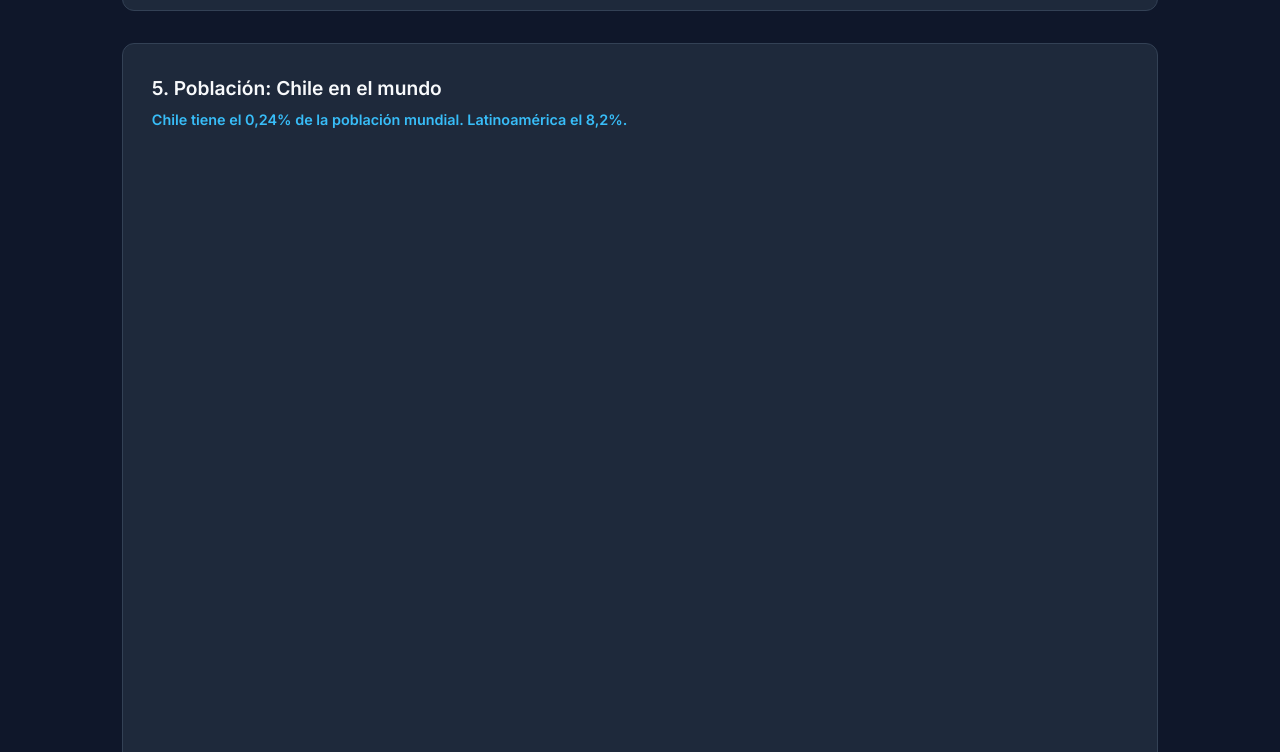
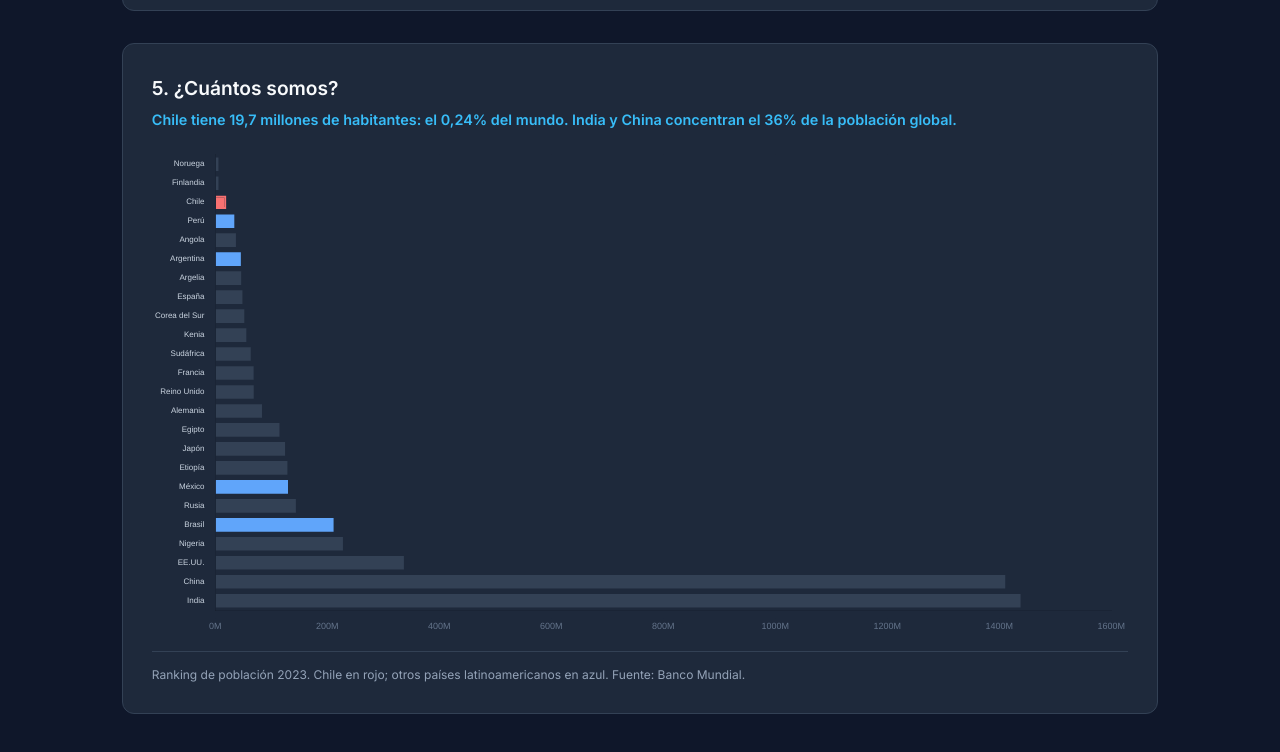
Before and after one commit to joago99/latam-finance-api, a plain HTML site: page dist/index.html in a window 1280 px wide. Shown: the part 5388-6140 px from the top of the page. Drawn offline with nearby package versions, Linux system fonts and the light colour scheme.

Commit message:
chart5: ranking poblacion horizontal (reemplaza donut roto)

```diff
--- a/dist/index.html
+++ b/dist/index.html
@@ -126,7 +126,7 @@ footer .commercial{font-size:0.6rem;text-transform:uppercase;letter-spacing:0.15
 <div class="sc-card"><h3>2. ¿Dónde cae Chile hoy?</h3><div class="bigidea">Chile lidera a sus pares sudamericanos, pero está a mitad de tabla global.</div><canvas id="sc2"></canvas><div class="note">Ranking 2023, barras horizontales. Chile en rojo destacado.</div></div>
 <div class="sc-card"><h3>3. ¿Quién corrió más desde 1990?</h3><div class="bigidea">China multiplicó su PIB per cápita por 12x; Chile por 4x. La distancia relativa con Asia se amplió.</div><canvas id="sc3"></canvas><div class="note">Índice base 1990 = 100.</div></div>
 <div class="sc-card"><h3>4. Convergencia: Chile vs mediana mundial</h3><div class="bigidea">Chile superó la mediana de los países comparados a partir de 2005.</div><canvas id="sc4"></canvas><div class="note">Chile (rojo) vs mediana de los 23 países.</div></div>
-<div class="sc-card"><h3>5. Población: Chile en el mundo</h3><div class="bigidea">Chile tiene el 0,24% de la población mundial. Latinoamérica el 8,2%.</div><canvas id="sc5"></canvas><div class="note">Datos 2023: Población total mundial 8.062M. Fuente: Banco Mundial.</div></div>
+<div class="sc-card"><h3>5. ¿Cuántos somos?</h3><div class="bigidea">Chile tiene 19,7 millones de habitantes: el 0,24% del mundo. India y China concentran el 36% de la población global.</div><canvas id="sc5"></canvas><div class="note">Ranking de población 2023. Chile en rojo; otros países latinoamericanos en azul. Fuente: Banco Mundial.</div></div>
 </div>
 </section>
 
@@ -477,14 +477,18 @@ function renderMundo() {
   charts.c3 = safeChart('sc3', { type: 'line', data: { labels: yrs, datasets: focus.map(function(n){ const d=world[n]||{}; const b=d['1990']; const data=yrs.map(function(y){ const v=d[String(y)]; if(b==null||v==null) return null; return v/b*100; }); return { label: n, data: data, borderColor: n==='Chile'?chileColor:colorFor(n), backgroundColor: n==='Chile'?chileColor:colorFor(n), borderWidth: n==='Chile'?3:1.5, pointRadius: 0, tension: 0.2, spanGaps: true }; }) }, options: { responsive: true, plugins: { legend: { position: 'bottom', labels: { color: '#cbd5e1', boxWidth: 12, font: { size: 10 } } }, tooltip: { callbacks: { label: function(ctx){ return ctx.dataset.label + ': ' + Number(ctx.parsed.y).toLocaleString('en-US', { maximumFractionDigits: 0 }) + 'x'; } } } }, scales: { x: { ticks: { maxTicksLimit: 12, color: '#64748b', font: { size: 9 } }, grid: { color: '#1e293b' } }, y: { ticks: { color: '#64748b', font: { size: 9 }, callback: function(v){ return v + 'x'; } }, grid: { color: '#1e293b' } } } } });
   const median = yrs.map(function(y){ const vals = Object.values(world).map(function(d){ return d[String(y)]; }).filter(function(v){ return v!=null; }).sort(function(a,b){ return a-b; }); if(!vals.length) return null; const m=Math.floor(vals.length/2); return vals.length%2 ? vals[m] : (vals[m-1]+vals[m])/2; });
   charts.c4 = safeChart('sc4', { type: 'line', data: { labels: yrs, datasets: [ { label: 'Chile', data: seriesFor('Chile'), borderColor: chileColor, backgroundColor: chileColor, borderWidth: 3, pointRadius: 0, tension: 0.15, spanGaps: true }, { label: 'Mediana 23 países', data: median, borderColor: '#94a3b8', backgroundColor: '#94a3b8', borderWidth: 1.5, borderDash: [5,4], pointRadius: 0, tension: 0.15, spanGaps: true } ] }, options: { responsive: true, plugins: { legend: { position: 'bottom', labels: { color: '#cbd5e1', boxWidth: 12, font: { size: 10 } } }, tooltip: { callbacks: { label: function(ctx){ return ctx.dataset.label + ': $' + Number(ctx.parsed.y).toLocaleString('en-US', { maximumFractionDigits: 0 }); } } } }, scales: { x: { ticks: { maxTicksLimit: 12, color: '#64748b', font: { size: 9 } }, grid: { color: '#1e293b' } }, y: { ticks: { color: '#64748b', font: { size: 9 }, callback: function(v){ return '$' + (v/1000).toFixed(0) + 'k'; } }, grid: { color: '#1e293b' } } } } });
-  // Chart 5: Población % del mundo
-  var pChile = worldPop.Chile && worldPop.Chile['2023'] ? worldPop.Chile['2023'] : 0;
-  var pWorld = worldPop.WLD && worldPop.WLD['2023'] ? worldPop.WLD['2023'] : 1;
-  var pLatAm = worldPop.LCN && worldPop.LCN['2023'] ? worldPop.LCN['2023'] : 0;
-  var pctChile = (pChile / pWorld * 100);
-  var pctLatAm = (pLatAm / pWorld * 100);
-  var pctRest = Math.max(0, 100 - pctChile - pctLatAm);
-  charts.c5 = safeChart('sc5', { type: 'doughnut', data: { labels: ['Chile', 'Latinoamérica', 'Resto del mundo'], datasets: [ { data: [pctChile, pctLatAm, pctRest], backgroundColor: ['#f87171', '#60a5fa', '#334155'], borderColor: '#1e293b', borderWidth: 2 } ] }, options: { responsive: true, maintainAspectRatio: false, plugins: { legend: { position: 'bottom', labels: { color: '#cbd5e1', font: { size: 10 } } }, tooltip: { callbacks: { label: function(ctx){ return ctx.label + ': ' + Number(ctx.parsed).toFixed(2) + '%'; } } } } } });
+  // Chart 5: Ranking de población 2023
+  var popArr = [];
+  if(worldPop && Object.keys(worldPop).length){
+    Object.keys(worldPop).forEach(function(c){
+      if(c!=='WLD' && c!=='LCN' && worldPop[c] && worldPop[c]['2023']){
+        popArr.push({nombre:c, poblacion:worldPop[c]['2023']});
+      }
+    });
+    popArr.sort(function(a,b){return a.poblacion-b.poblacion;});
+  }
+  var latamSet = new Set(['Chile','Argentina','Brasil','Perú','México']);
+  charts.c5 = safeChart('sc5', { type: 'bar', data: { labels: popArr.map(function(x){return x.nombre;}), datasets: [ { label: 'Población 2023', data: popArr.map(function(x){return x.poblacion;}), backgroundColor: popArr.map(function(x){return x.nombre==='Chile'?chileColor:(latamSet.has(x.nombre)?'#60a5fa':'#334155');}), borderColor: popArr.map(function(x){return x.nombre==='Chile'?chileColor:'transparent';}), borderWidth: popArr.map(function(x){return x.nombre==='Chile'?2:0;}) } ] }, options: { indexAxis: 'y', responsive: true, plugins: { legend: { display: false }, tooltip: { callbacks: { label: function(ctx){ return Number(ctx.parsed.x).toLocaleString('es-CL') + ' habitantes'; } } } }, scales: { x: { ticks: { callback: function(v){ return (v/1e6).toFixed(0) + 'M'; }, color: '#64748b', font: { size: 9 } }, grid: { color: '#1e293b' } }, y: { ticks: { color: '#cbd5e1', font: { size: 8 } }, grid: { display: false } } } } });
 }
 
 // ==================== INIT ====================
```
Also changed, not shown: web/la-linea/index.html (+13 -9 lines).
